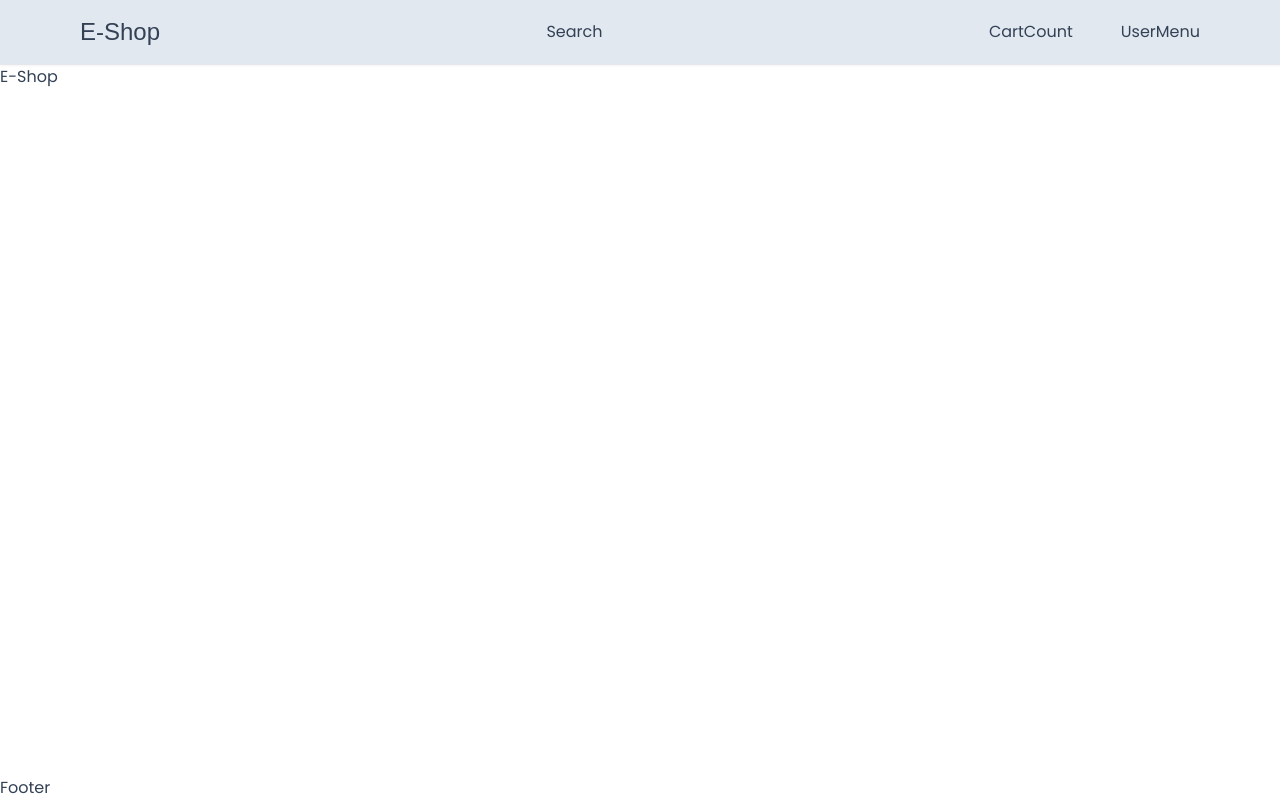
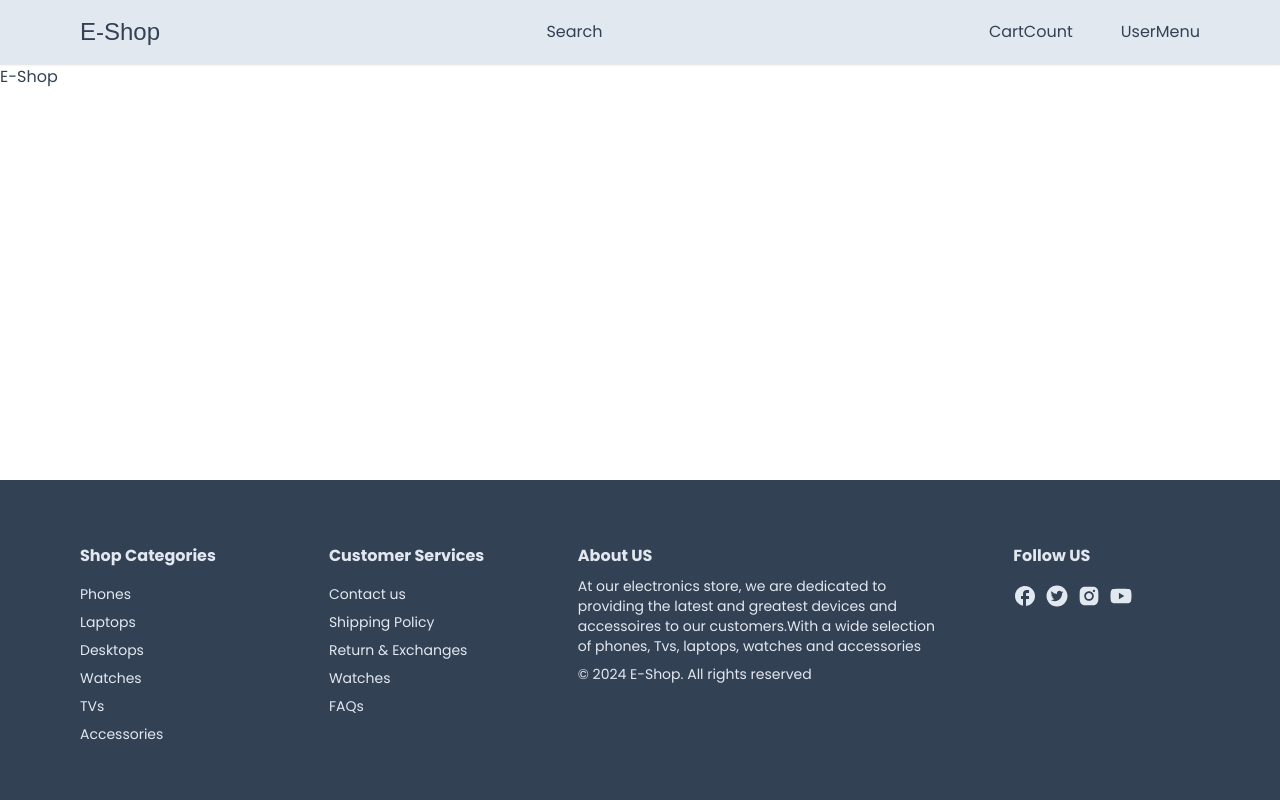
Before and after one commit to yassin-ben-haj-ali/e-shop, a Next.js app: page / in a window 1280 px wide. Built offline with nearby package versions, Linux system fonts and the light colour scheme; a web font is replaced by a local one.

Commit message:
Fix:Improve footer UI and install react-icons

```diff
--- a/app/components/footer/Footer.tsx
+++ b/app/components/footer/Footer.tsx
@@ -1,5 +1,57 @@
+import Link from "next/link";
+import FooterList from "./FooterList";
+import Container from "../Container";
+import { MdFacebook } from "react-icons/md"
+import { AiFillInstagram, AiFillTwitterCircle, AiFillYoutube } from "react-icons/ai"
+
+
 const Footer = () => {
-    return <div>Footer</div>;
+    return <footer className="bg-slate-700 text-slate-200 text-sm mt-16">
+        <Container>
+            <div className="flex flex-col md:flex-row justify-between pt-16 pb-8">
+                <FooterList>
+                    <h3 className="text-base font-bold mb-2">Shop Categories</h3>
+                    <Link href="#">Phones</Link>
+                    <Link href="#">Laptops</Link>
+                    <Link href="#">Desktops</Link>
+                    <Link href="#">Watches</Link>
+                    <Link href="#">TVs</Link>
+                    <Link href="#">Accessories</Link>
+
+                </FooterList>
+                <FooterList>
+                    <h3 className="text-base font-bold mb-2">Customer Services</h3>
+                    <Link href="#">Contact us</Link>
+                    <Link href="#">Shipping Policy</Link>
+                    <Link href="#">Return & Exchanges</Link>
+                    <Link href="#">Watches</Link>
+                    <Link href="#">FAQs</Link>
+                </FooterList>
+                <div className="w-full md:w-1/3 mb-6 md:mb-0">
+                    <h3 className="text-base font-bold mb-2">About US</h3>
+                    <p className="mb-2">At our electronics store, we are dedicated to providing the latest and greatest devices and accessoires to our customers.With a wide selection of phones, Tvs, laptops, watches and accessories</p>
+                    <p>&copy; {new Date().getFullYear()} E-Shop. All rights reserved</p>
+                </div>
+                <FooterList>
+                    <h3 className="text-base font-bold mb-2">Follow US</h3>
+                    <div className="flex gap-2">
+                        <Link href="#">
+                            <MdFacebook size={24} />
+                        </Link>
+                        <Link href="#">
+                            <AiFillTwitterCircle size={24} />
+                        </Link>
+                        <Link href="#">
+                            <AiFillInstagram size={24} />
+                        </Link>
+                        <Link href="#">
+                            <AiFillYoutube size={24} />
+                        </Link>
+                    </div>
+                </FooterList>
+            </div>
+        </Container>
+    </footer>;
 }
 
 export default Footer;
--- /dev/null
+++ b/app/components/footer/FooterList.tsx
@@ -0,0 +1,13 @@
+import React from "react";
+
+interface FooterListProps {
+    children: React.ReactNode
+}
+
+const FooterList: React.FC<FooterListProps> = ({ children }) => {
+    return <div className="w-full sm:w-1/2 md:w-1/4 lg:w-1/6 mb-6 flex flex-col gap-2">
+        {children}
+    </div>;
+}
+
+export default FooterList;
--- a/package.json
+++ b/package.json
@@ -19,6 +19,7 @@
     "postcss": "8.4.38",
     "react": "18.2.0",
     "react-dom": "18.2.0",
+    "react-icons": "^5.0.1",
     "tailwindcss": "3.4.3",
     "typescript": "5.4.4"
   }
```
Also changed, not shown: 1 other file (tests, documents, lock files or other folders).
